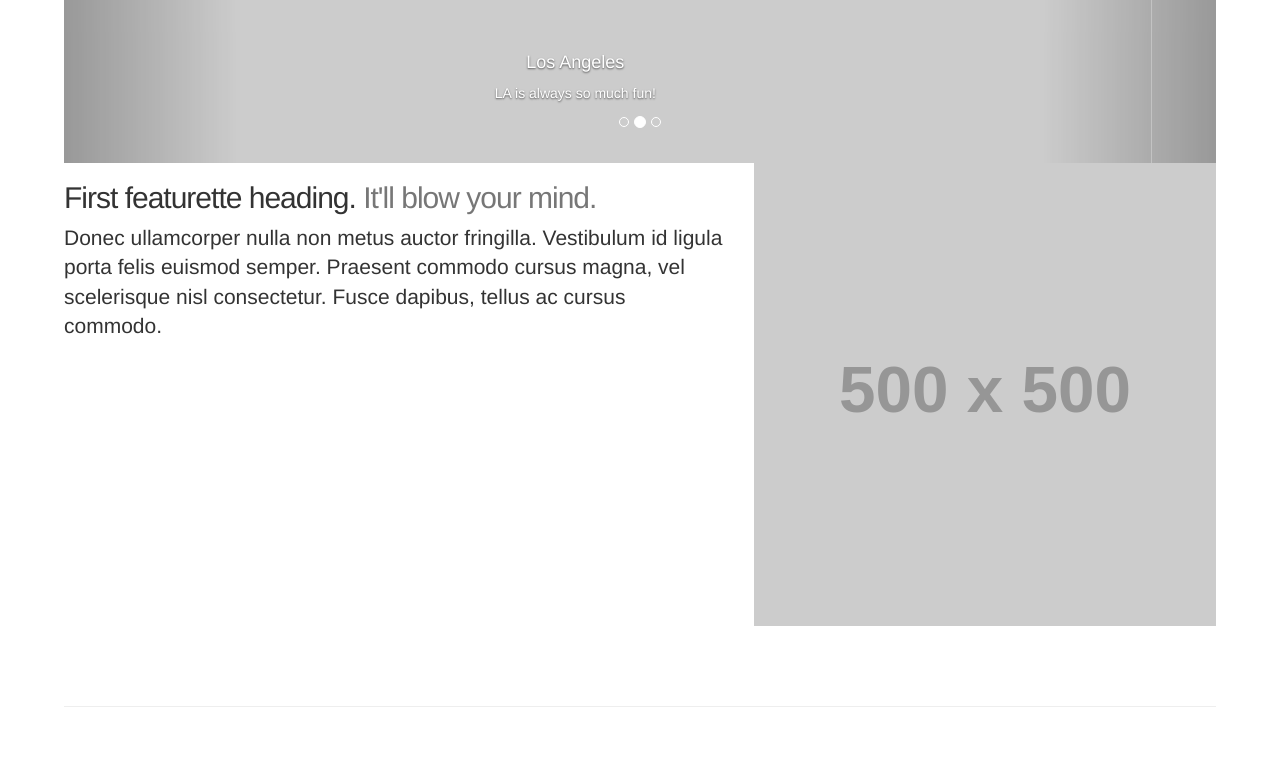
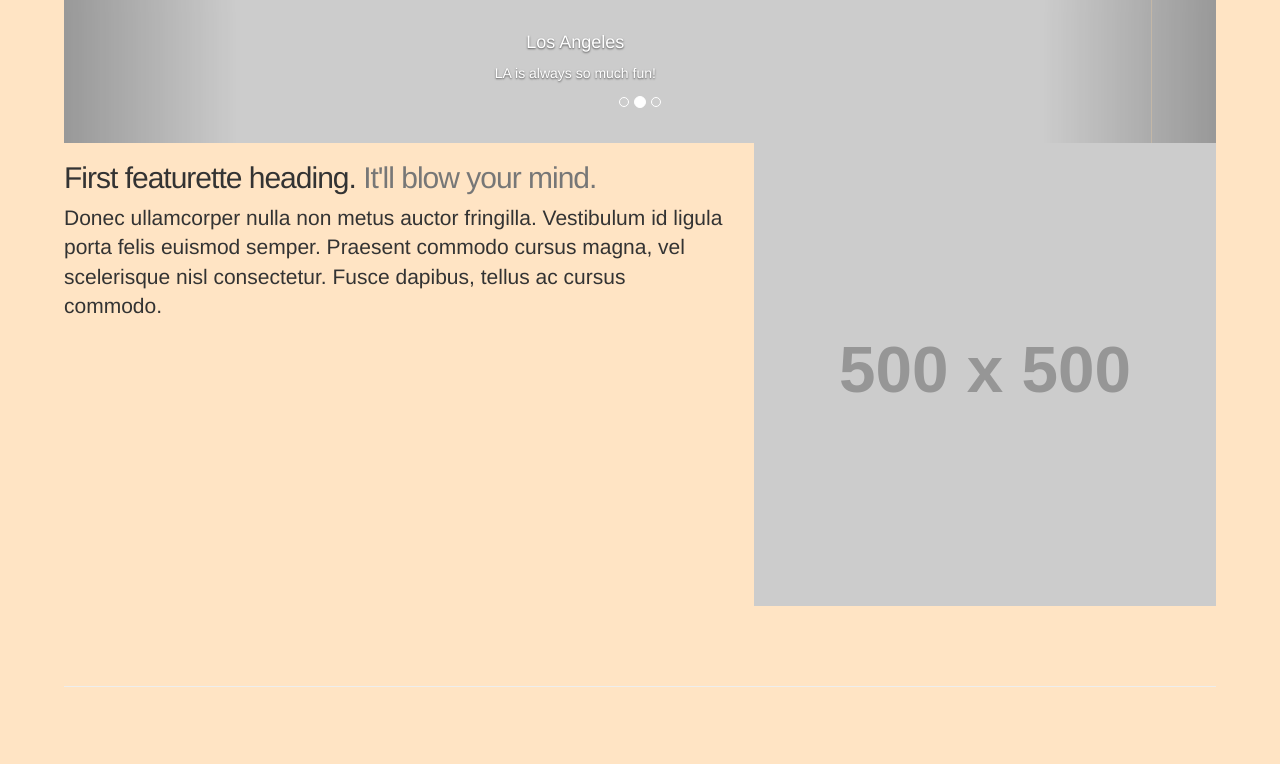
Before and after one commit to gsea4/portfolio, a plain HTML site: page index.html in a window 1280 px wide. Shown: the part 1872-2636 px from the top of the page. Drawn offline with nearby package versions, Linux system fonts and the light colour scheme; placeholder pictures from the web are drawn by us.

Commit message:
Tweak some style for project section

```diff
--- a/css/style.css
+++ b/css/style.css
@@ -11,8 +11,17 @@
     height: 100vh;
 }
 
+#project{
+    background-color: bisque;
+}
+
+#project h2{
+    padding-top: 20px;
+    margin-top: 0;
+}
+
 #myCarousel{
-        display: block;
+
 }
 
 #about h1, #about p{
@@ -22,7 +31,7 @@
 }
 
 #project, #contact{
-    margin: 40px 0;
+    padding: 40px 0;
 }
 
 #contact>*{
```
